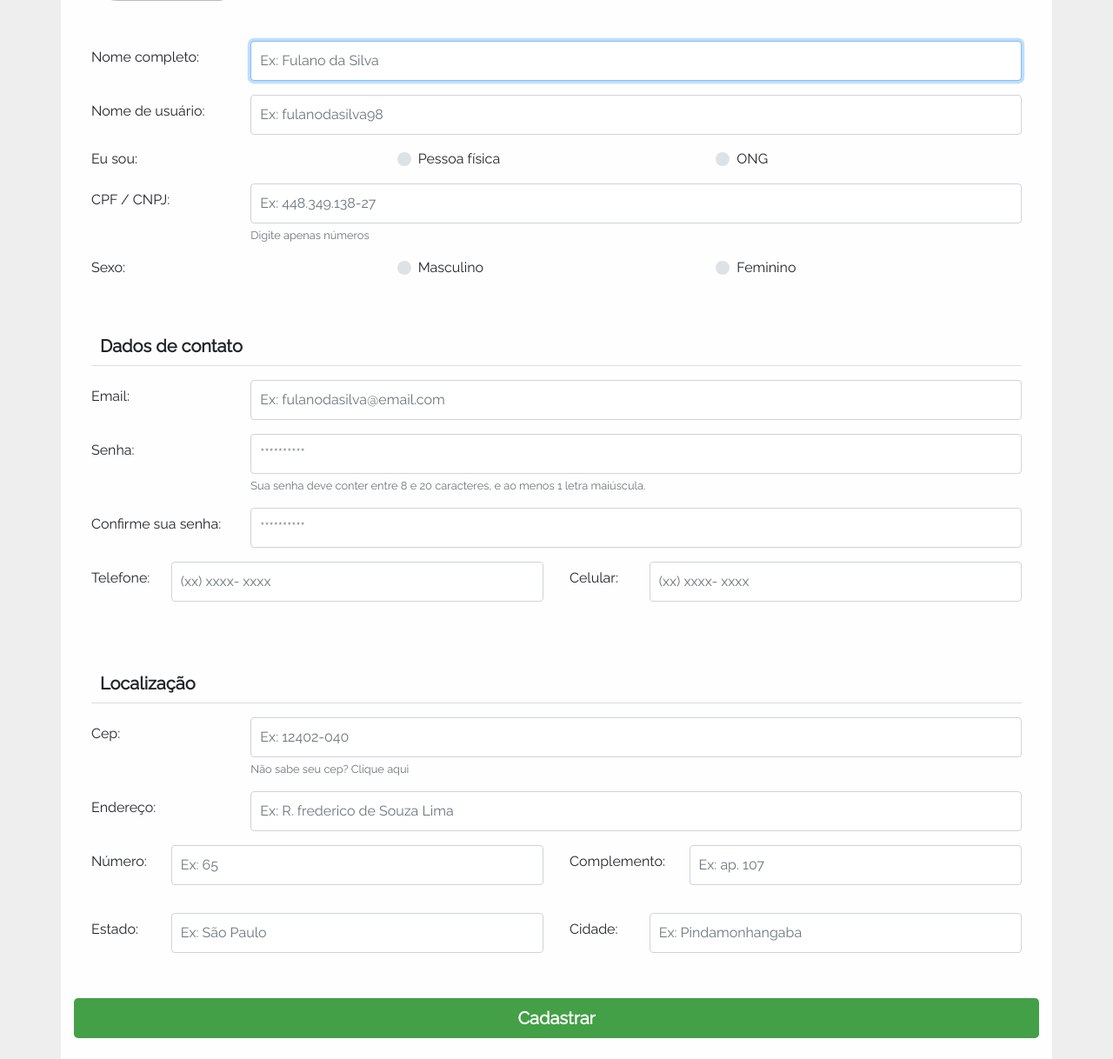
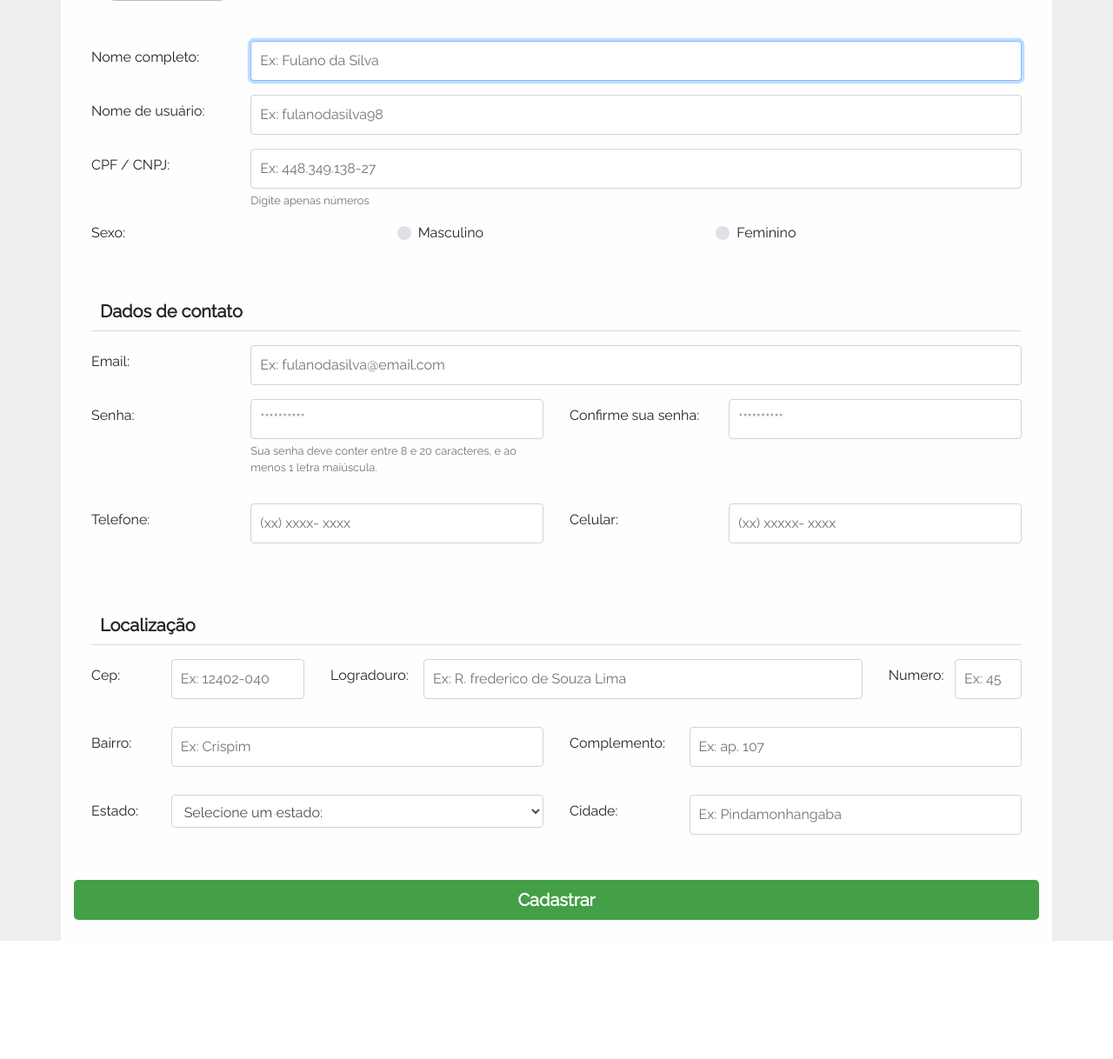
Before and after one commit to gabriel-camargo/find-a-pet, a PHP site: page /cadastro.php in a window 1280 px wide. Shown: the part 363-1581 px from the top of the page at 87% size. After the commit the page ends 1445 px from the top, so only its background shows below. Run offline with PHP 8.4, Linux system fonts and the light colour scheme.

Commit message:
Arrumando o form de cadastro de usuarios

```diff
--- a/cadastro.php
+++ b/cadastro.php
@@ -13,6 +13,7 @@
       require_once('pages' . DIRECTORY_SEPARATOR . 'navbar-bootstrap' . DIRECTORY_SEPARATOR . 'navbar.php');
       // require_once('pages' . DIRECTORY_SEPARATOR . 'navbar-materialize' . DIRECTORY_SEPARATOR . 'navbar.php');
      ?>
+
 
     <div class="container formulario">
       <br>
@@ -51,18 +52,6 @@
           </div>
 
           <div class="form-group row">
-            <span class="col-sm-4"> Eu sou:  </span>
-            <div class="custom-control custom-radio col-sm-4">
-              <input type="radio" id="pessoaRadio1" name="pessoaRadio" class="custom-control-input">
-              <label class="custom-control-label" for="pessoaRadio1">Pessoa física</label>
-            </div>
-            <div class="custom-control custom-radio col-sm-4">
-              <input type="radio" id="pessoaRadio2" name="pessoaRadio" class="custom-control-input">
-              <label class="custom-control-label" for="pessoaRadio2">ONG</label>
-            </div>
-          </div>
-
-          <div class="form-group row">
               <label for="inputCpfCnpj" class="col-sm-2 col-form-label">CPF / CNPJ: </label>
               <div class="col-sm-10">
                 <input type="text" id="inputCpfCnpj" class="form-control" placeholder="Ex: 448.349.138-27" aria-describedby="cpfHelpBlock" required >
@@ -96,8 +85,10 @@
           </div>
 
           <div class="form-group row">
-              <label for="inputSenha" class="col-sm-2 col-form-label">Senha: </label>
-              <div class="col-sm-10">
+            <div class="col-lg-6">
+              <div class="form-group row">
+                <label for="inputSenha" class="col-sm-4 col-form-label">Senha: </label>
+                <div class="col-sm-8">
                   <input type="password" id="inputSenha" class="form-control" placeholder="**********" aria-describedby="passwordHelpBlock" required >
                   <small id="passwordHelpBlock" class="form-text text-muted">
                     Sua senha deve conter entre 8 e 20 caracteres, e ao menos 1 letra maiúscula.
@@ -105,19 +96,25 @@
                 </div>
               </div>
 
+            </div>
+            <div class="col-lg-6">
               <div class="form-group row">
-              <label for="inputSenhaConfirmar" class="col-sm-2 col-form-label">Confirme sua senha: </label>
-              <div class="col-sm-10">
+                <label for="inputSenhaConfirmar" class="col-sm-4 col-form-label">Confirme sua senha: </label>
+                <div class="col-sm-8">
                   <input type="password" id="inputSenhaConfirmar" class="form-control" placeholder="**********" required>
               </div>
+              </div>
+
+            </div>
+
           </div>
 
           <div class="form-group row">
 
             <div class="col-lg-6">
               <div class="form-group row">
-                <label for="inputTelefone" class="col-sm-2 col-form-label">Telefone: </label>
-                <div class="col-sm-10">
+                <label for="inputTelefone" class="col-sm-4 col-form-label">Telefone: </label>
+                <div class="col-sm-8">
                   <input type="tel" id="inputTelefone" class="form-control" placeholder="(xx) xxxx- xxxx">
                 </div>
               </div>
@@ -125,9 +122,9 @@
 
             <div class="col-lg-6">
               <div class="form-group row">
-                <label for="inputCelular" class="col-sm-2 col-form-label">Celular: </label>
-                <div class="col-sm-10">
-                  <input type="tel" id="inputCelular" class="form-control" placeholder="(xx) xxxx- xxxx">
+                <label for="inputCelular" class="col-sm-4 col-form-label">Celular: </label>
+                <div class="col-sm-8">
+                  <input type="tel" id="inputCelular" class="form-control" placeholder="(xx) xxxxx- xxxx">
                 </div>
               </div>
             </div>
@@ -138,28 +135,41 @@
           <h2 class="h5 mb-3 font-weight-bold"> Localização </h2>
 
           <div class="form-group row">
-              <label for="inputCep" class="col-sm-2 col-form-label">Cep: </label>
-              <div class="col-sm-10">
+            <div class="col-lg-3">
+              <div class="form-group row">
+                <label for="inputCep" class="col-sm-4 col-form-label">Cep: </label>
+                <div class="col-sm-8">
                   <input type="text" id="inputCep" class="form-control" placeholder="Ex: 12402-040" aria-describedby="cepHelpBlock" required >
-                <small id="cepHelpBlock" class="form-text text-muted">
-                  Não sabe seu cep? Clique aqui
-                </small>
+                </div>
               </div>
             </div>
 
+            <div class="col-lg-7">
               <div class="form-group row">
-              <label for="inputEndereço" class="col-sm-2 col-form-label">Endereço: </label>
+                <label for="inputLogradouro" class="col-sm-2 col-form-label">Logradouro: </label>
                 <div class="col-sm-10">
-                <input type="text" id="inputEndereco" class="form-control" placeholder="Ex: R. frederico de Souza Lima" required>
+                  <input type="text" id="inputLogradouro" class="form-control" placeholder="Ex: R. frederico de Souza Lima" required>
                 </div>
+              </div>
+            </div>
+
+            <div class="col-lg-2">
+              <div class="form-group row">
+                <label for="inputNumero" class="col-sm-5 col-form-label">Numero: </label>
+                <div class="col-sm-7">
+                  <input type="text" id="inputNumero" class="form-control" placeholder="Ex: 45" required>
+                </div>
+              </div>
+            </div>
+
           </div>
 
           <div class="form-group row">
             <div class="col-lg-6">
               <div class="form-group row">
-                <label for="inputNumero" class="col-sm-2 col-form-label">Número: </label>
+                <label for="inputBairro" class="col-sm-2 col-form-label">Bairro: </label>
                 <div class="col-sm-10">
-                  <input type="text" id="inputNumero" class="form-control" placeholder="Ex: 65" required>
+                  <input type="text" id="inputBairro" class="form-control" placeholder="Ex: Crispim" required>
                 </div>
               </div>
             </div>
@@ -181,7 +191,37 @@
               <div class="form-group row">
                 <label for="inputEstado" class="col-sm-2 col-form-label">Estado: </label>
                 <div class="col-sm-10">
-                  <input type="tel" id="inputEstado" class="form-control" placeholder="Ex: São Paulo">
+                <!--  <input type="tel" id="inputEstado" class="form-control" placeholder="Ex: São Paulo">-->
+                  <select name="estados-brasil" class="form-control">
+                    <option value="" selected disabled hidden>Selecione um estado:</option>
+                  	<option value="AC">Acre</option>
+                  	<option value="AL">Alagoas</option>
+                  	<option value="AP">Amapá</option>
+                  	<option value="AM">Amazonas</option>
+                  	<option value="BA">Bahia</option>
+                  	<option value="CE">Ceará</option>
+                  	<option value="DF">Distrito Federal</option>
+                  	<option value="ES">Espírito Santo</option>
+                  	<option value="GO">Goiás</option>
+                  	<option value="MA">Maranhão</option>
+                  	<option value="MT">Mato Grosso</option>
+                  	<option value="MS">Mato Grosso do Sul</option>
+                  	<option value="MG">Minas Gerais</option>
+                  	<option value="PA">Pará</option>
+                  	<option value="PB">Paraíba</option>
+                  	<option value="PR">Paraná</option>
+                  	<option value="PE">Pernambuco</option>
+                  	<option value="PI">Piauí</option>
+                  	<option value="RJ">Rio de Janeiro</option>
+                  	<option value="RN">Rio Grande do Norte</option>
+                  	<option value="RS">Rio Grande do Sul</option>
+                  	<option value="RO">Rondônia</option>
+                  	<option value="RR">Roraima</option>
+                  	<option value="SC">Santa Catarina</option>
+                  	<option value="SP">São Paulo</option>
+                  	<option value="SE">Sergipe</option>
+                  	<option value="TO">Tocantins</option>
+                  </select>
                 </div>
               </div>
             </div>
@@ -189,8 +229,8 @@
 
             <div class="col-lg-6">
               <div class="form-group row">
-                <label for="inputCidade" class="col-sm-2 col-form-label">Cidade: </label>
-                <div class="col-sm-10">
+                <label for="inputCidade" class="col-sm-3 col-form-label">Cidade: </label>
+                <div class="col-sm-9">
                   <input type="tel" id="inputCidade" class="form-control" placeholder="Ex: Pindamonhangaba">
                 </div>
               </div>
--- a/css/login.css
+++ b/css/login.css
@@ -16,7 +16,8 @@ body {
   justify-content: center;
   padding-top: 40px;
   padding-bottom: 40px;
-  background: url("../img/background-login-2.jpg");
+  background-color: #eaeaea;
+  /*background: url("../img/background-login-2.jpg");*/
   font-weight: bolder;
   text-align: center;
 }
--- a/index.php
+++ b/index.php
@@ -21,11 +21,7 @@
          $gabriel = new Usuario();
          $gabriel->loadById(1);
 
-         $luiza = new Usuario();
-         $luiza->loadById(2);
-
          echo $gabriel . "<br><br>";
-         echo $luiza . "<br><br>";
 
         ?>
 
```
Lines whose indentation alone changed are shown as unchanged.
